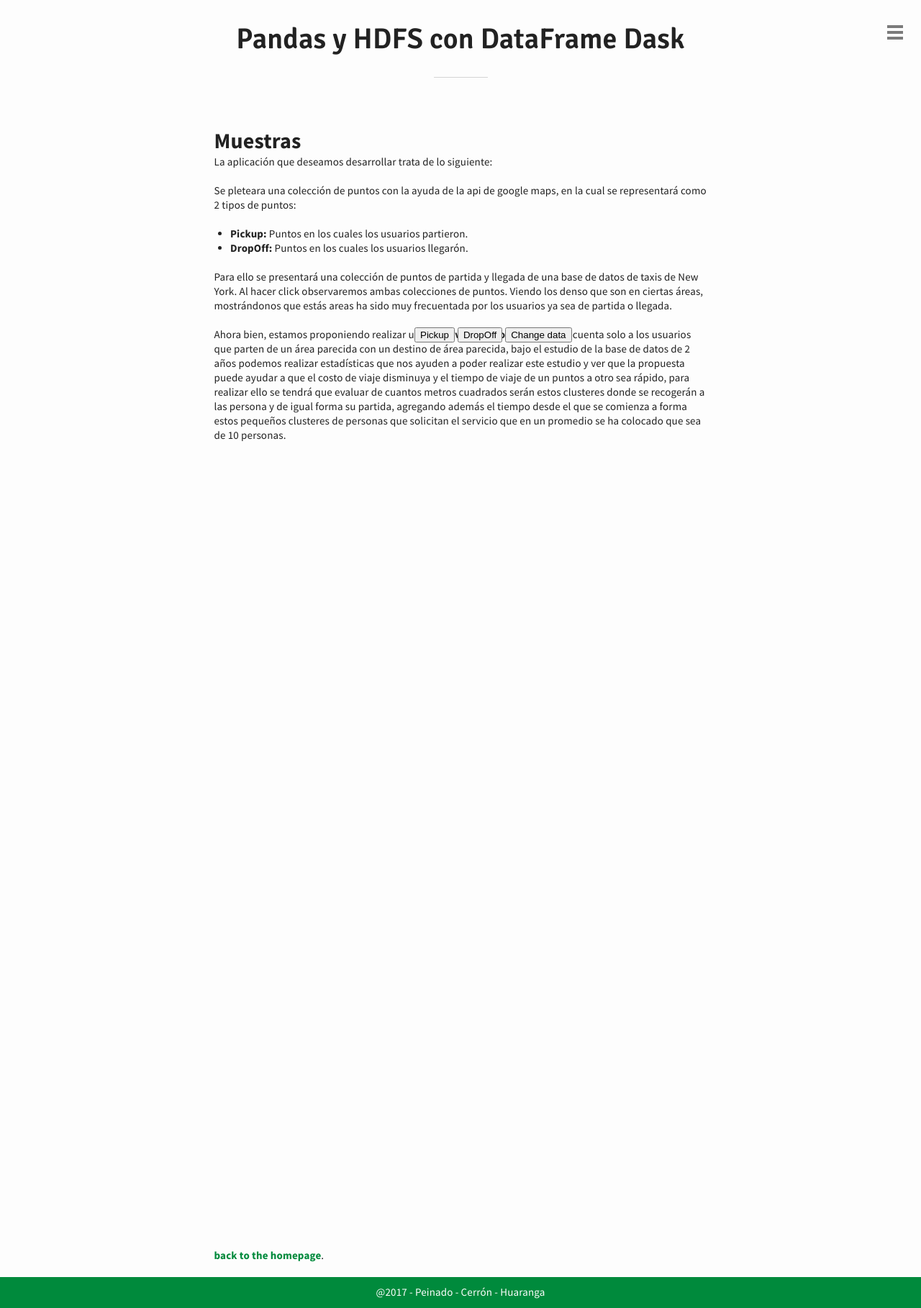
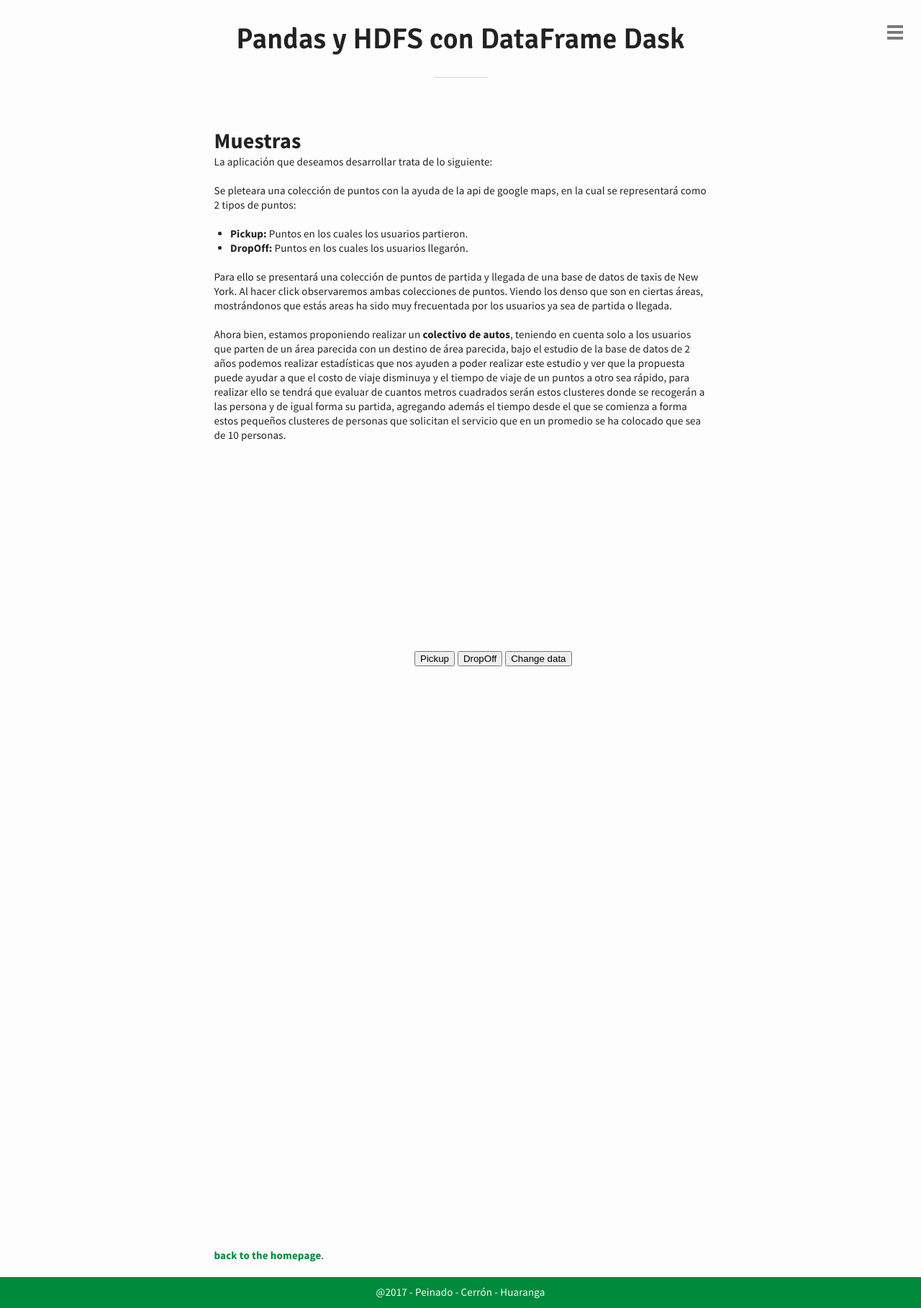
Before and after one commit to DataAnalytics171ERE/DataAnalytics171ERE.github.io, a Jekyll site: the page built from Muestras.md, in a window 1280 px wide. Shown: the whole page at 72% size. Built offline with Jekyll 4.4.1, drawn with Linux system fonts in a browser that asks for light colours; a script that is not in the unit is left out.

Commit message:
github pages

```diff
--- a/_sass/layout.scss
+++ b/_sass/layout.scss
@@ -8,7 +8,7 @@
 }
 #floating-panel {
   position: absolute;
-  top: 50%;
+  top: 100%;
   left: 45%;
   text-align: center;
   font-family: "Roboto","sans-serif";
```
